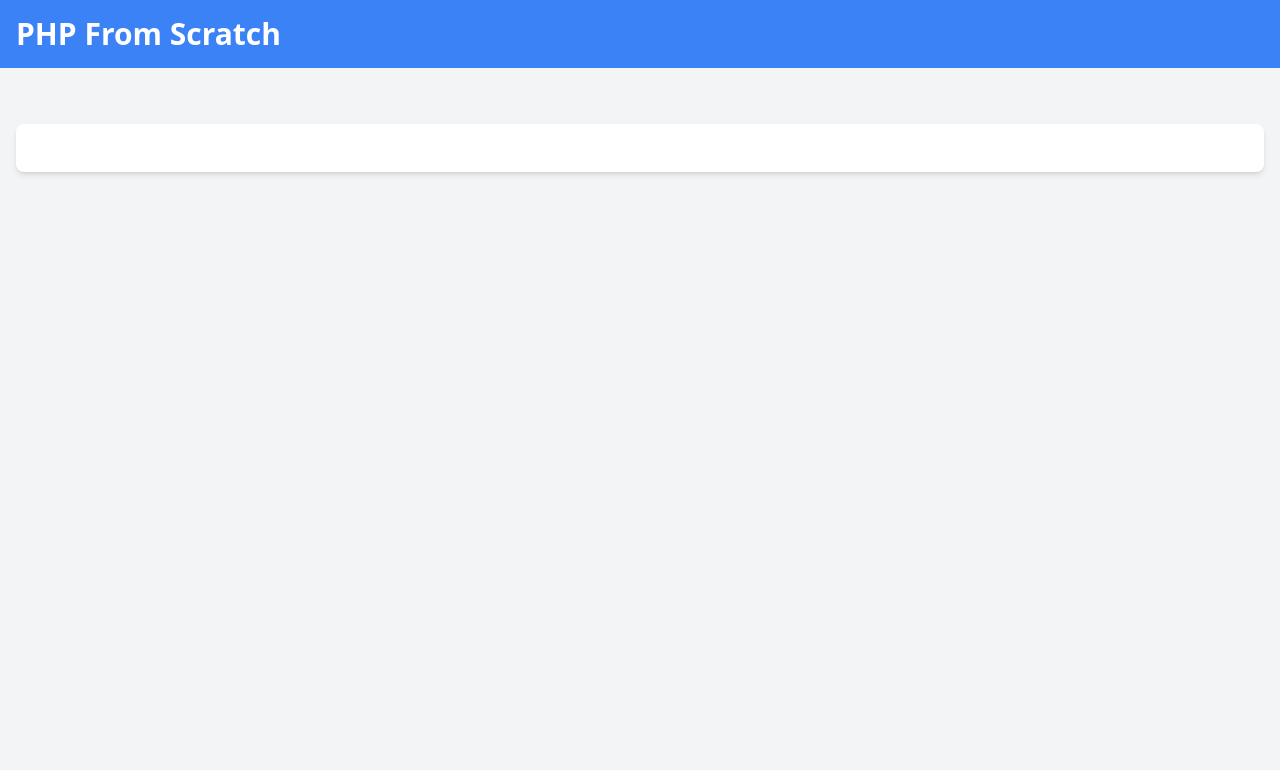
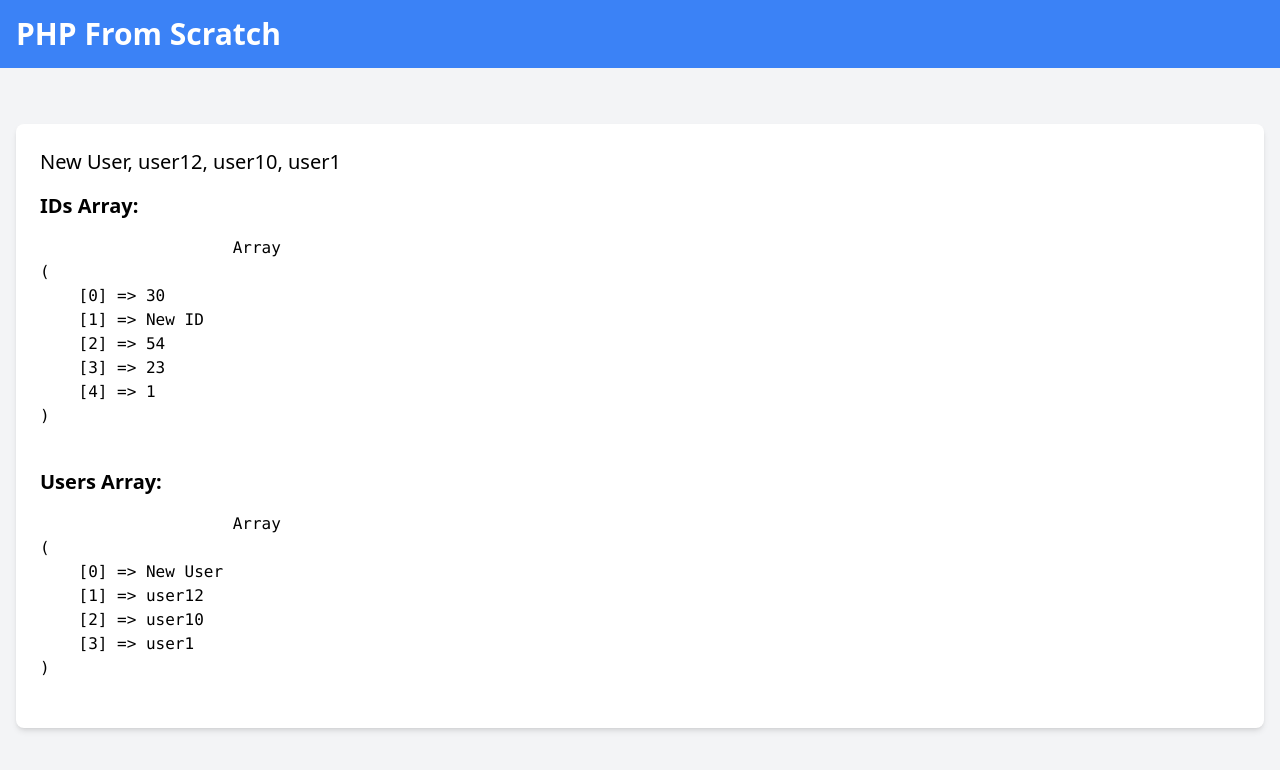
Before and after one commit to NizarKhan0/learn-php, a PHP site: page / in a window 1280 px wide. Shown: the top 770 px of the page. Run offline with PHP 8.4, Linux system fonts and the light colour scheme; some libraries are stand-ins or nearby versions.

Commit message:
arrays-and-iteration

```diff
--- a/source-1/fundamental/02-arrays-and-iteration/02-array-functions/index.php
+++ b/source-1/fundamental/02-arrays-and-iteration/02-array-functions/index.php
@@ -1,5 +1,64 @@
 <?php
 $output = null;
+
+$ids = [1, 94, 81, 23, 54];
+$users = ['user10', 'user21', 'user12'];
+
+//count array
+$output = count($ids);
+
+//sort
+sort($ids);
+sort($users);
+
+//rsort
+rsort($ids);
+rsort($users);
+
+//The array_push() function inserts one or more elements to the end of an array.
+array_push($ids, 100);
+array_push($users, 'user100');
+
+//The array_pop() function deletes the last element of an array.
+array_pop($ids);
+array_pop($users);
+
+//The array_shift() function deletes the first(0) element of an array.
+array_shift($ids);
+array_shift($users);
+
+//The array_unshift() function inserts one or more elements to the beginning of an array.
+array_unshift($ids, 30);
+array_unshift($users, 'user3');
+
+//The array_slice() function returns selected parts of an array.
+// /Note: If the array have string keys, the returned array will always preserve the keys
+$ids2 = array_slice($ids, 2,3);
+// var_dump($ids2);
+
+//The array_splice()
+array_splice($ids, 1, 1, 'New ID');
+array_splice($users, 0, 1, 'New User');
+
+//The array_sum() function returns the sum of all the values in the array.
+// $output = 'Sum of IDs: ' . array_sum($ids);
+
+//The array_search() function search an array for a value and returns the key.
+$output = 'User 12 is at index: '. array_search('user12', $users);
+
+array_push($users, 'user1');
+// in_array
+$output = 'User 1 Exists: ' . in_array('user1', $users);
+// var_dump(in_array('user1', $users));
+
+//explode
+$tags = 'web,php,javascript';
+$tagsArray = explode(',', $tags);
+// var_dump($tagsArray);
+
+//implode
+$output = implode(', ', $users);
+
 ?>
 
 <!DOCTYPE html>
@@ -13,15 +72,27 @@ $output = null;
 </head>
 
 <body class="bg-gray-100">
-    <header class="bg-blue-500 text-white p-4">
+    <header class="p-4 text-white bg-blue-500">
         <div class="container mx-auto">
             <h1 class="text-3xl font-semibold">PHP From Scratch</h1>
         </div>
     </header>
-    <div class="container mx-auto p-4 mt-4">
-        <div class="bg-white rounded-lg shadow-md p-6 mt-6">
+    <div class="container p-4 mx-auto mt-4">
+        <div class="p-6 mt-6 bg-white rounded-lg shadow-md">
             <!-- Output -->
             <p class="text-xl"><?= $output ?></p>
+            <h2 class="my-4 text-xl font-semibold">IDs Array:</h2>
+            <p>
+                <pre>
+                    <?php print_r($ids); ?>
+                </pre>
+            </p>
+
+            <h2 class="my-4 text-xl font-semibold">Users Array:</h2>
+            <p>
+                <pre>
+                    <?php print_r($users); ?>
+                </pre>
             </p>
         </div>
     </div>
```
Also changed, not shown: source-1/fundamental/02-arrays-and-iteration/01-intro-to-arrays/index.php (+54 -0 lines), 7 other files.
